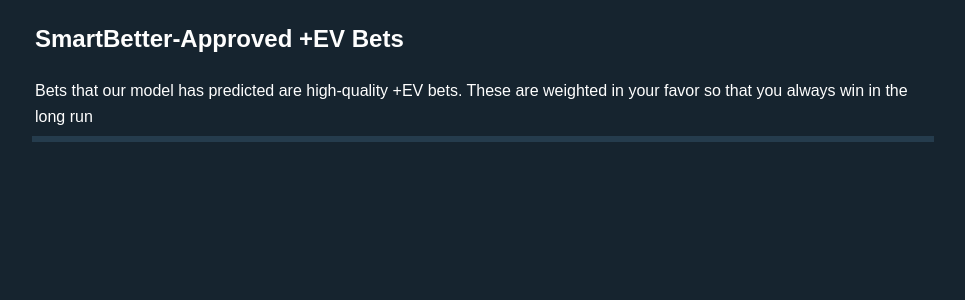
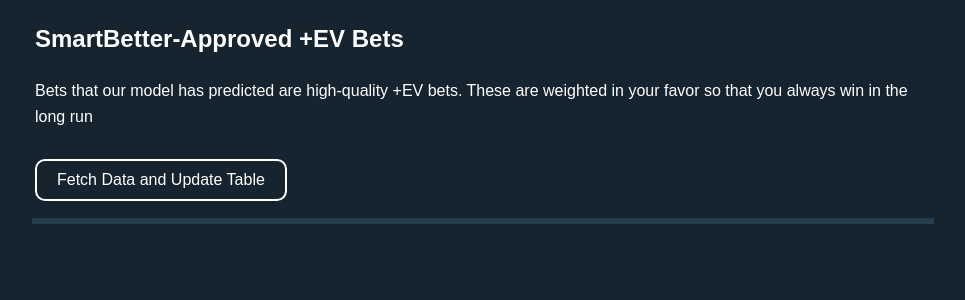
Before and after one commit to youngfeiler/SmartBetter-website, a Flask app: page /live_dashboard in a window 1280 px wide. Shown: the part 73-373 px from the top of the page, without its empty margins (157-1122 px from the left). Run offline with Flask 3, Linux system fonts and the light colour scheme; the visitor is signed in with stand-in values (Sample User, id 1); data that the repository does not hold is empty; parts of the project's set-up code (start-up, migrations or seed data) failed here and were passed over; some libraries are stand-ins or nearby versions.

Commit message:
added fetch button (might want it to load on load but I think it looks cool when you click a button and all of them show up), added styling, fixed the duplicates, and fixed a type on the main html

```diff
--- a/functionality/database.py
+++ b/functionality/database.py
@@ -362,7 +362,7 @@ class database():
 
        df_sorted = pd.DataFrame(df_sorted)
 
-       columns_to_compare = ['game_id', 'ev', 'team', 'opponent', 'highest_bettable_odds', 'sportsbooks_used_string', 'date', 'snapshot_time']
+       columns_to_compare = ['game_id', 'ev', 'team', 'opponent', 'highest_bettable_odds', 'sportsbooks_used_string', 'date']
 
        df_no_duplicates = df_sorted.drop_duplicates(subset=columns_to_compare)
 
--- a/static/css/live_dashboard.css
+++ b/static/css/live_dashboard.css
@@ -128,3 +128,21 @@ only screen and (max-width: 760px),
 	td:nth-of-type(5):before { content: "Game Date"; }
 	td:nth-of-type(6):before { content: "Time Updated"; }
 }
+#fetch-button {
+	margin-top: 20px;
+	margin-bottom: 20px; /* Add margin at the bottom */
+	padding: 10px 20px;
+	font-size: 16px;
+	background-color: #16242f;
+	color: #ffffff;
+	border: 2px solid #ffffff;
+	border-radius: 10px;
+	cursor: pointer;
+	transition: background-color 0.3s, color 0.3s, border-color 0.3s;
+  }
+
+  #fetch-button:hover {
+	color: #f1f1f1;
+	text-decoration: underline;
+	border-color: #f1f1f1;
+  }
--- a/static/js/liveDashboard.js
+++ b/static/js/liveDashboard.js
@@ -134,9 +134,9 @@ function editRow(button) {
 
 
 function fetchDataAndUpdateTable() {
-  console.log('this has been called');
-  console.log(currentlyEditingRow);
-  if (!currentlyEditingRow){
+  console.log('Fetching data and updating table...');
+  //remove if for refresh button
+  //if (!currentlyEditingRow){
     const url = '/get_live_dash_data?' + new Date().getTime();
     fetch(url)
       .then(response => response.json())
@@ -146,7 +146,7 @@ function fetchDataAndUpdateTable() {
         }
       })
       .catch(error => console.error('Error fetching data:', error));
-    }
+  //}
 }
 
 
@@ -170,9 +170,10 @@ function sendDataToFlask(name, email) {
   });
 }
 
-
-document.addEventListener('visibilitychange', handleVisibilityChange);
-
+//deleted for refresh button
+//document.addEventListener('visibilitychange', handleVisibilityChange);
+//added for refresh button
+document.getElementById('fetch-button').addEventListener('click', fetchDataAndUpdateTable);
 
 function startUpdateInterval() {
   if (!updateInterval) {
@@ -186,7 +187,7 @@ function stopUpdateInterval() {
   updateInterval = null;
 }
 
-
-$(document).ready(
-  startUpdateInterval
-);
+//removed for refresh button
+// $().ready(
+//
+// );
--- a/static/templates/home.html
+++ b/static/templates/home.html
@@ -37,7 +37,7 @@
 
   <section class="cta-section">
     <h2>Start Winning with SmartBetter</h2>
-    <p>TThank you for beta testing SmartBetter! Take some time to set your preferences, create strategies, track bets and/or place real bets.
+    <p>Thank you for beta testing SmartBetter! Take some time to set your preferences, create strategies, track bets and/or place real bets.
 
       We want your <b>honest feedback</b> on the user experience and potential site improvements. The more you engage with the tool, the more we can improve it.
 
--- a/static/templates/live_dashboard.html
+++ b/static/templates/live_dashboard.html
@@ -14,6 +14,7 @@
   <div class="container">
     <h2>SmartBetter-Approved +EV Bets</h2>
     <p>Bets that our model has predicted are high-quality +EV bets. These are weighted in your favor so that you always win in the long run</p>
+    <button id="fetch-button">Fetch Data and Update Table</button>
     <table id="data-table" class="rounded-table">
       <thead>
         <tr>
```
